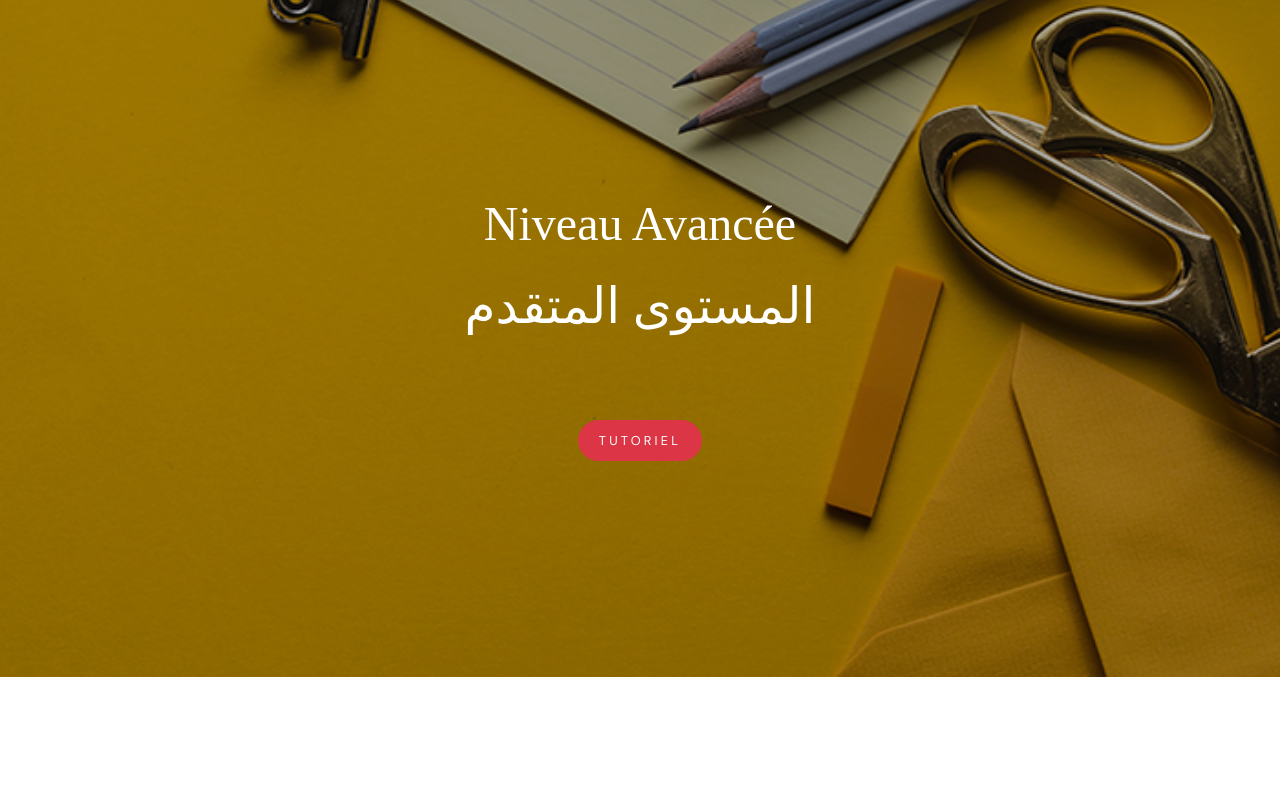
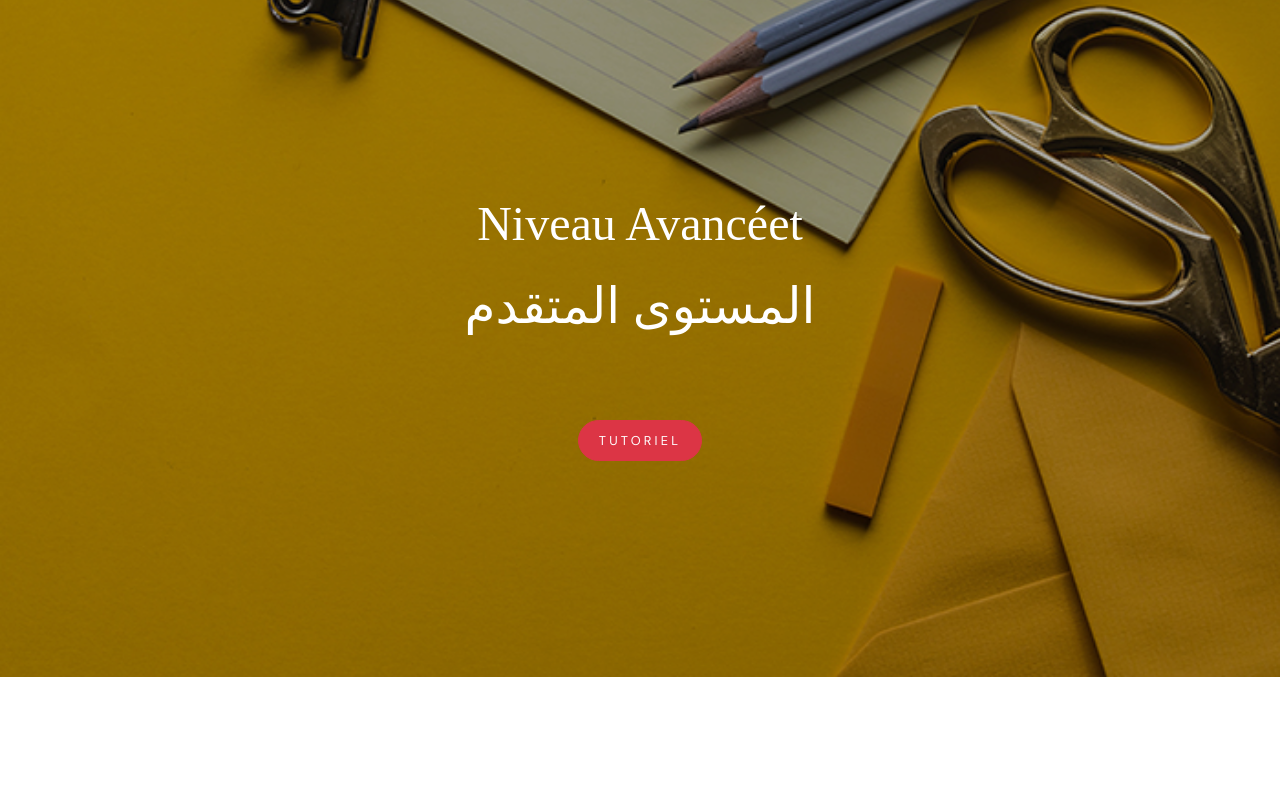
Before and after one commit to elcomaroc/avance, a plain HTML site: page index.html in a window 1280 px wide. Shown: the top 786 px of the page. Drawn offline with Linux system fonts and the light colour scheme; files whose address does not match are found by name.

Commit message:
site commit

```diff
--- a/index.html
+++ b/index.html
@@ -83,7 +83,7 @@
         <div class="container">
           <div class="row align-items-center justify-content-center text-center">
             <div class="col-md-7">
-              <h1 class="mb-3" style="font-family: Bradley Hand ITC">Niveau Avancée</h1>
+              <h1 class="mb-3" style="font-family: Bradley Hand ITC">Niveau Avancéet</h1>
 
               <p lang="ar" style="font-size: 50px;font-family: 'Amiri'">  المستوى المتقدم    </p>
 
```
